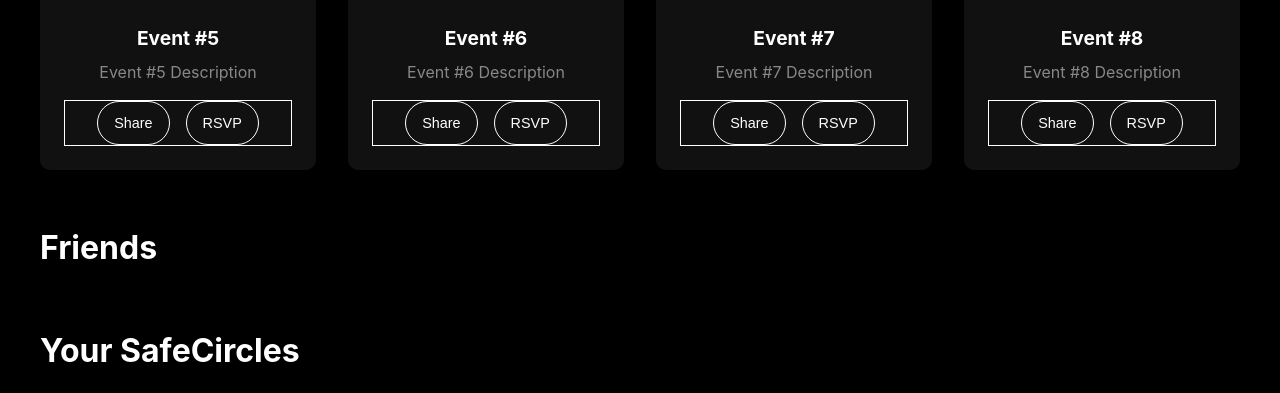
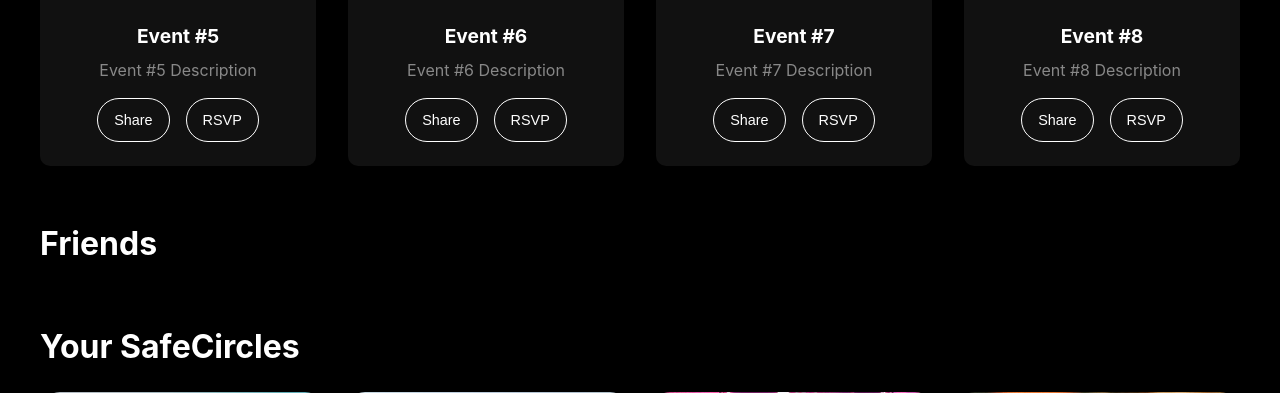
Before and after one commit to Dezind/safecircle, a PHP site: page /home.php in a window 1280 px wide. Shown: the part 2163-2556 px from the top of the page. Run offline with PHP 8.4, Linux system fonts and the light colour scheme; the visitor is signed in with stand-in values (Sample User, id 1); data that the repository does not hold is empty; some libraries are stand-ins or nearby versions.

Commit message:
Update homepage.css

```diff
--- a/css/homepage.css
+++ b/css/homepage.css
@@ -280,7 +280,7 @@ select {
     background: transparent;
     color: white;
     font-family: 'Outfit', -apple-system, BlinkMacSystemFont, sans-serif;
-    border: 1px solid white;
+
 }
 
 .share-btn, .download-btn {
```
